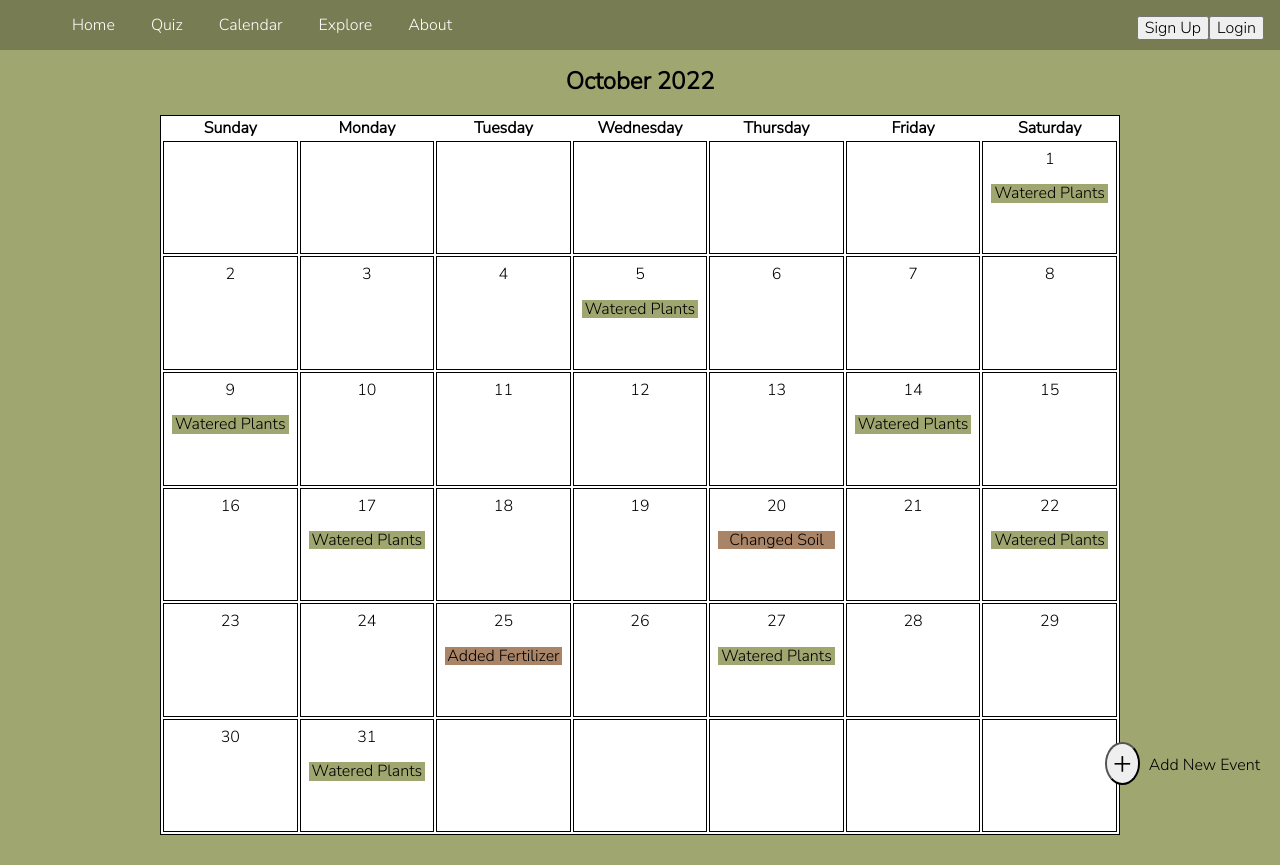
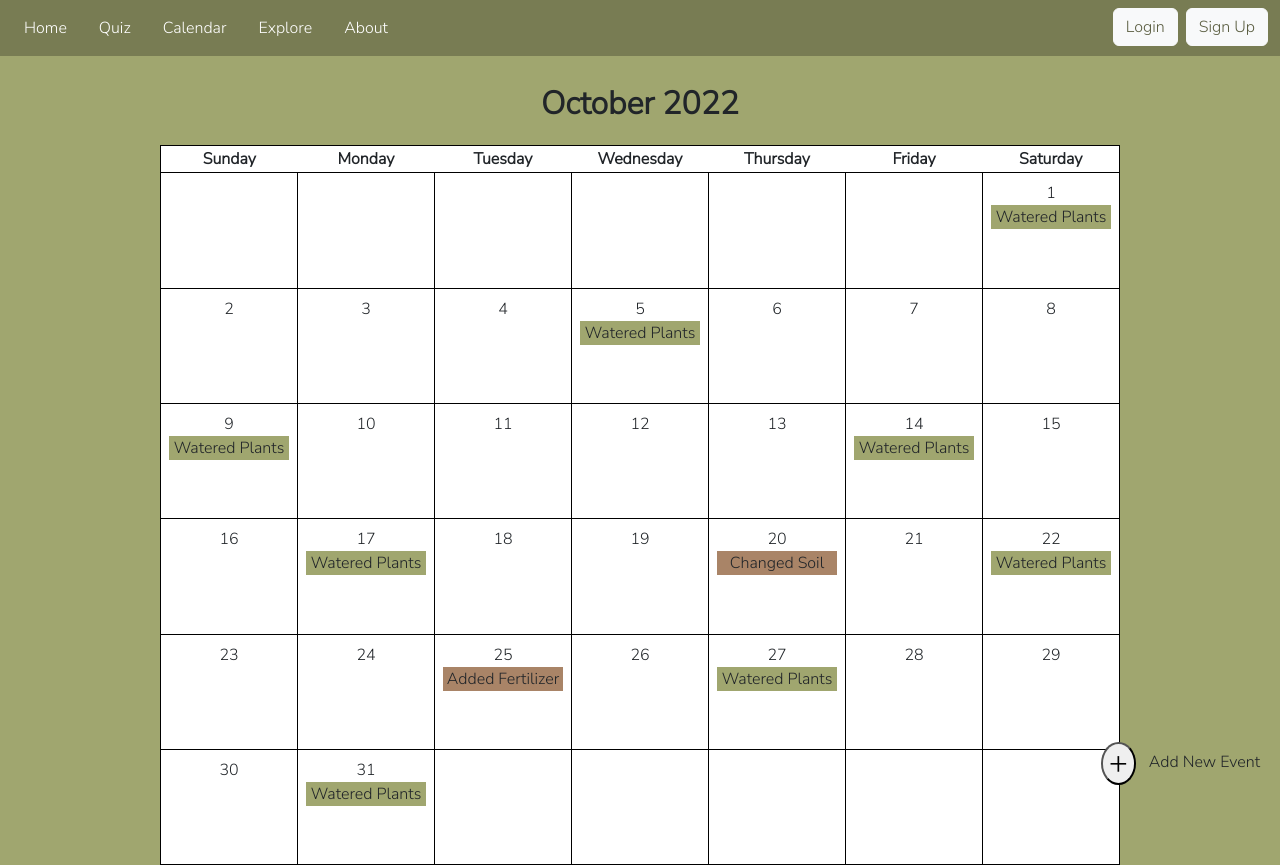
Before and after one commit to info340-au22/Plant-Parenthood-INFO-340, a plain HTML site: page calendar.html in a window 1280 px wide. Before the commit the page ends 835 px from the top, so only its background shows below. Drawn offline with nearby package versions, Linux system fonts and the light colour scheme.

Commit message:
connect calendar pages to main css file

```diff
--- a/calendar.html
+++ b/calendar.html
@@ -5,32 +5,36 @@
     <meta charset="UTF-8">
     <title>Calendar</title>
 
+    <link rel="stylesheet" href="https://cdn.jsdelivr.net/npm/bootstrap@5.2.2/dist/css/bootstrap.min.css">
+
     <link href="https://fonts.googleapis.com/css2?family=Nunito+Sans:wght@300&family=Raleway:wght@300" rel="stylesheet">
     <link href="https://fonts.googleapis.com/icon?family=Material+Icons" rel="stylesheet">
     <link rel="stylesheet" href="https://cdnjs.cloudflare.com/ajax/libs/normalize/8.0.0/normalize.min.css">
 
-    <link rel="stylesheet" href="css/calendar.css">
+    <link rel="stylesheet" href="css/style.css">
 </head>
 
-<body>
-    <div class="body-container">
-        <nav>
-            <div>
-                <ul>
-                    <li><a href="index.html">Home</a></li>
-                    <li><a href="quiz.html">Quiz</a></li>
-                    <li><a href="calendar.html">Calendar</a></li>
-                    <li><a href="explore.html">Explore</a></li>
-                    <li><a href="about.html">About</a></li>
-                    <button>Login</button>
-                    <button>Sign Up</button>
-                </ul>
-            </div>
-        </nav>
-    </div>
+<body class="calendar-body">
+    <nav class="navbar-expand">
+        <div>
+            <ul class="nav">
+                <li class="nav-link"><a href="index.html">Home</a></li>
+                <li class="nav-link"><a href="quiz.html">Quiz</a></li>
+                <li class="nav-link"><a href="calendar.html">Calendar</a></li>
+                <li class="nav-link"><a href="explore.html">Explore</a></li>
+                <li class="nav-link"><a href="about.html">About</a></li>
+                <div class="button-right">
+                    <button class="btn btn-light" style="color: #595c3f">Login</button>
+                    <button class="btn btn-light" style="color:#595c3f">Sign Up</button>
+
+                </div>
+            </ul>
+        </div>
+    </nav>
+
 
     <div class="calendar">
-        <h2 class="month-name">October 2022</h2>
+        <h1 class="month-name">October 2022</h1>
         <table>
             <thead>
                 <tr>
--- a/css/calendar.css
+++ b/css/calendar.css
@@ -1,41 +1,55 @@
-* {
+/* * {
     box-sizing: border-box;
-  }
+}
 
-body {
-    font-family: 'Nunito Sans', Arial, sans-serif;
-    font-size: 16px;
+html {
+    height: 100%;
+} */
+
+.calendar-body {
+    /* font-family: 'Nunito Sans', Helvetica, sans-serif;
+    font-size: 16px; */
     background-color: #A0A66F;
 }
 
-nav {
-    position: fixed;
+/* nav {
+    background-color: #787C53;
+    padding: 0.5rem; */
+    /* /* position: fixed;
     top: 0;
     left: 0;
     width: 100%;
     color: white;
-    background-color: #787C53;
-}
+    background-color: #787C53; */
+/* } */
 
-nav ul {
+/* nav ul {
     margin: 1rem;
 }
 
 nav li {
     display: inline;
     margin: 0 1rem;
-}
+} */
 
-nav a {
+/* nav a {
     color: white;
     text-decoration: none;
-}
+} */
 
-nav a:hover {
+/* nav a:hover {
     color: #f0f0f0;
     border-bottom: .2rem dotted #f0f0f0;
     transition: .25s ease-in-out;
+} */
+
+/* button {
+    float: right;
 }
+
+.button-right {
+    margin-left: auto;
+} */
 
 .month-name {
     text-align: center;
@@ -50,6 +64,7 @@ table {
     border: 1px black solid;
     background-color: white;
 }
+
 td {
     border: 1px solid black;
     vertical-align: text-top;
@@ -58,10 +73,6 @@ td {
 
 th, td {
     text-align: center;
-}
-
-button {
-    float: right;
 }
 
 .new-event {
--- a/css/style.css
+++ b/css/style.css
@@ -111,8 +111,7 @@ button {
 
 /* quiz page */
 
-.quiz-body {
-    font-family: 'Nunito Sans', Arial, sans-serif;
+.quiz-body, .calendar-body {
     background-color: #A0A66F;
 }
 
@@ -213,6 +212,54 @@ button {
     height: auto;
 }
 
+/* Calendar Page */
+.month-name {
+    text-align: center;
+    padding-top: .5rem;
+}
+table {
+    margin-right: auto;
+    margin-left: auto;
+    table-layout: fixed;
+    width: 60rem;
+    height: 45rem;
+    border: 1px black solid;
+    background-color: white;
+}
+
+td {
+    border: 1px solid black;
+    vertical-align: text-top;
+    padding: .5rem;
+}
+
+th, td {
+    text-align: center;
+}
+
+.new-event {
+    text-align: center;
+    font-size: 2rem;
+    border-radius: 50%;
+    position: fixed;
+    bottom: 15px;
+    right: 140px;
+}
+
+.button-text {
+    position:fixed;
+    bottom: 10px;
+    right: 20px;
+}
+
+.water-text {
+    background-color:  #A0A66F;
+}
+
+.soil, .fertilizer {
+    background-color: #A98467;
+}
+
 @media (min-width: 768px) {
     .explore-heading {
         padding-top: 8rem;
```
Also changed, not shown: index.html (+1 -1 lines).
